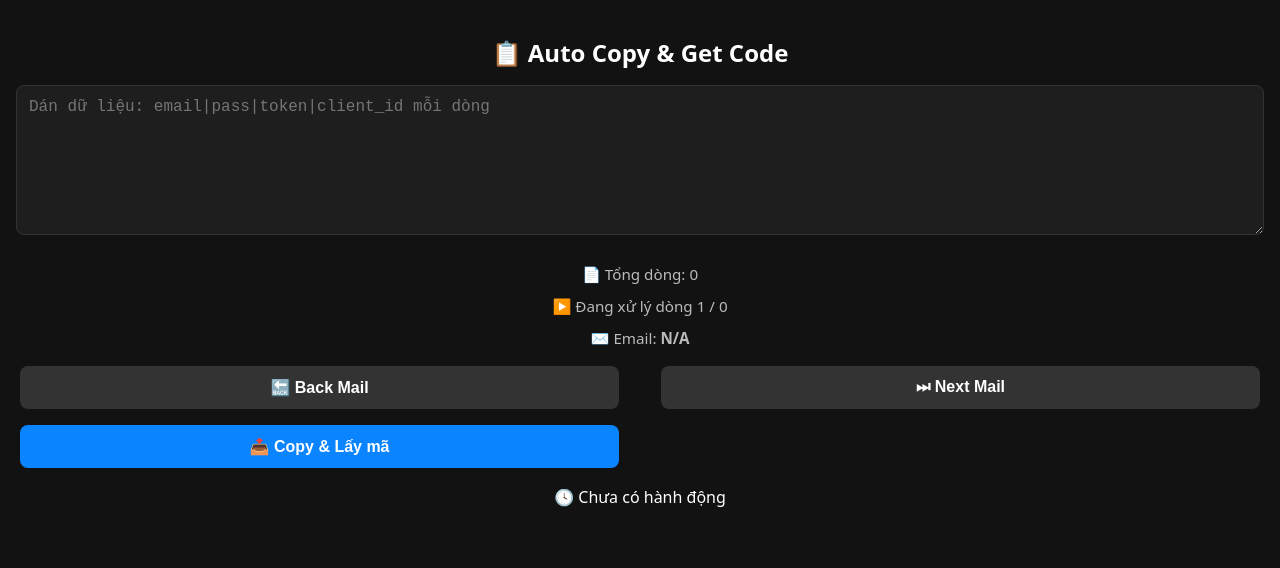
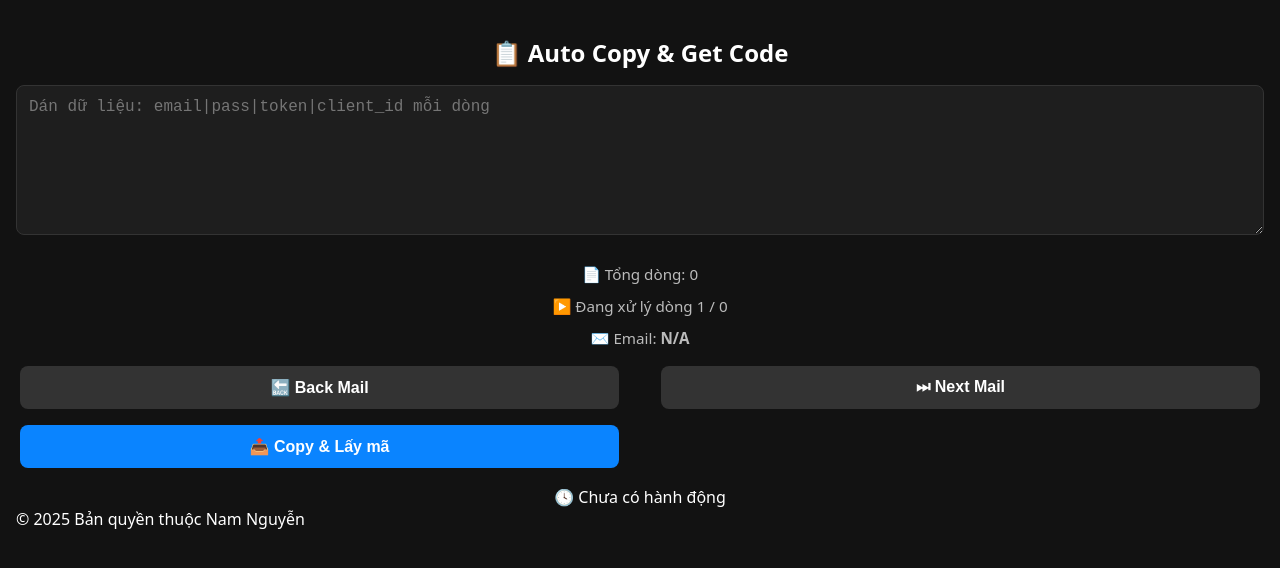
Before and after one commit to gologinap/hm, a website: page public/index.html in a window 1280 px wide. Drawn offline with nearby package versions, Linux system fonts and the light colour scheme.

Commit message:
Update index.html

```diff
--- a/public/index.html
+++ b/public/index.html
@@ -217,3 +217,4 @@
   </script>
 </body>
 </html>
+<div className="copyright">© 2025 Bản quyền thuộc Nam Nguyễn</div>
```
